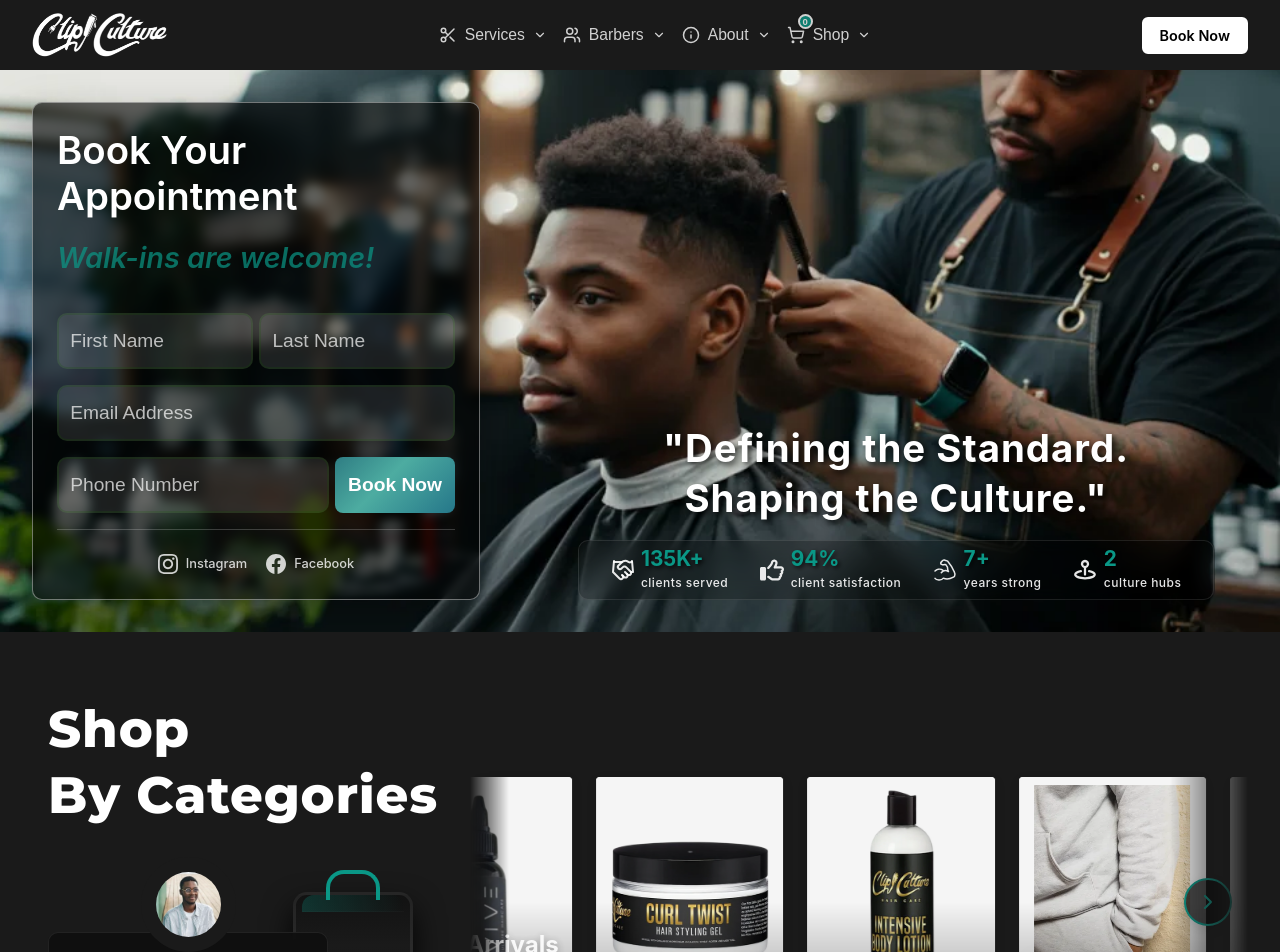
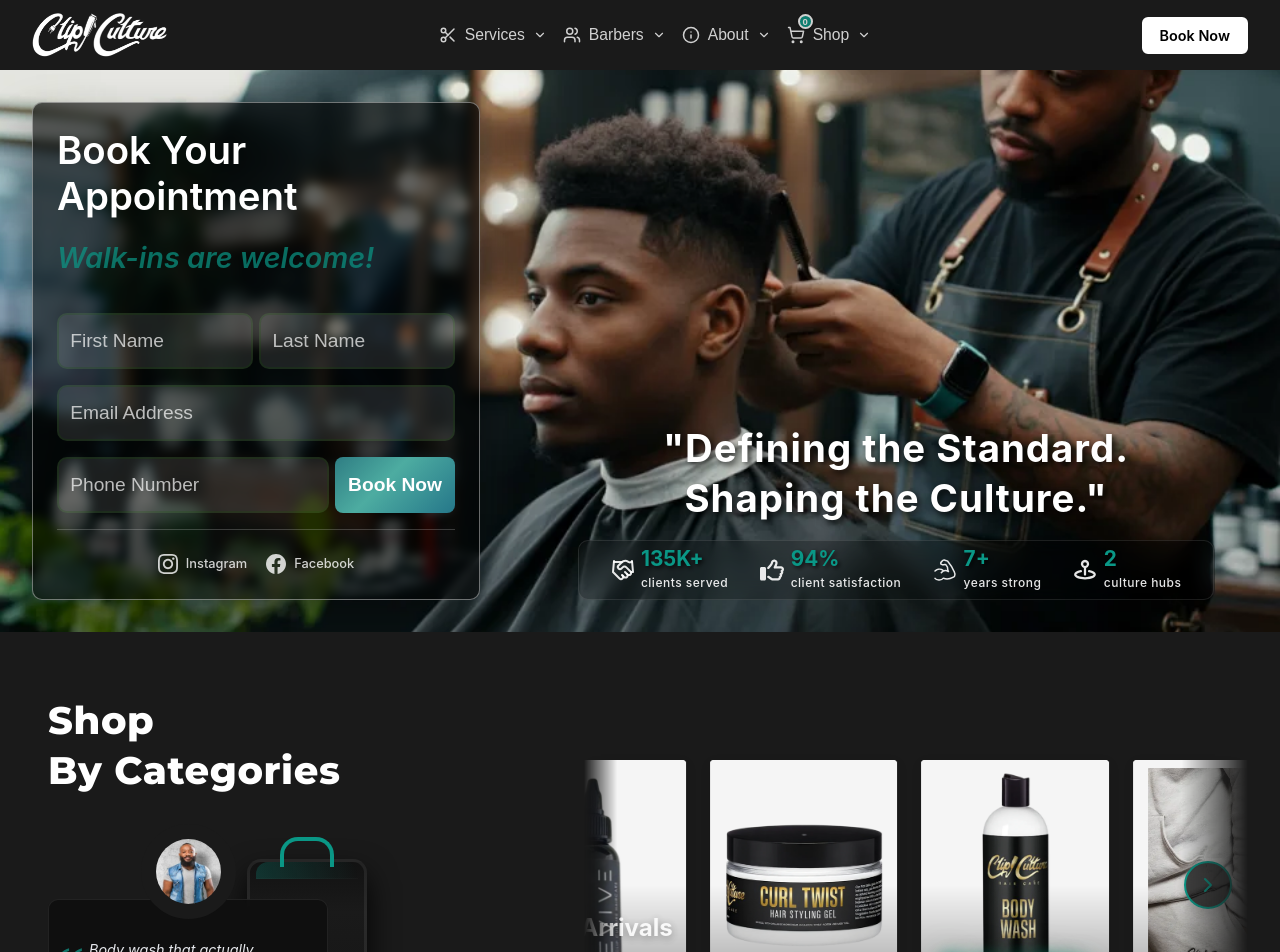
Before and after one commit to CartezDew/ClipCultureBarbershop, a React (Vite) app in the folder frontend/: page / in a window 1280 px wide. Shown: the top 952 px of the page. Built offline with nearby package versions, Linux system fonts and the light colour scheme; a web font is replaced by a local one.

Commit message:
updated shopping carousel wrapping margins and padding

```diff
--- a/frontend/src/styles/shop-by-category.css
+++ b/frontend/src/styles/shop-by-category.css
@@ -129,7 +129,7 @@
 }
 .shop-by-category__heading {
   margin: 0;
-  font-size: clamp(2.2rem, 4vw, 4rem);
+  font-size: clamp(2.2rem, 3vw, 4rem);
   font-weight: 800;
   line-height: 1.3;
   color: var(--primary-white);
@@ -140,7 +140,7 @@
   white-space: pre-wrap;
   word-wrap: break-word;
   max-width: 450px;
-  padding: 1rem 0 0 1rem;
+  padding: 1rem 0rem 0 1rem;
   position: relative;
   z-index: 5;
   transition: opacity 0.3s ease;
@@ -323,6 +323,7 @@
   overflow: hidden;
   position: relative;
   align-self: center;
+  margin-left: 10rem;
 
 
   mask-image: linear-gradient(
@@ -577,6 +578,19 @@
   .carousel-nav-button {
     width: 44px;
     height: 44px;
+  }
+  .shop-by-category__carousel-wrapper {
+    flex: 1;
+    overflow: hidden;
+    position: relative;
+    align-self: center;
+    margin-left: 3rem;
+  }
+}
+
+@media (max-width: 900px) {
+  .shop-by-category__carousel-wrapper {
+    margin-left: 0;
   }
 }
 
```
